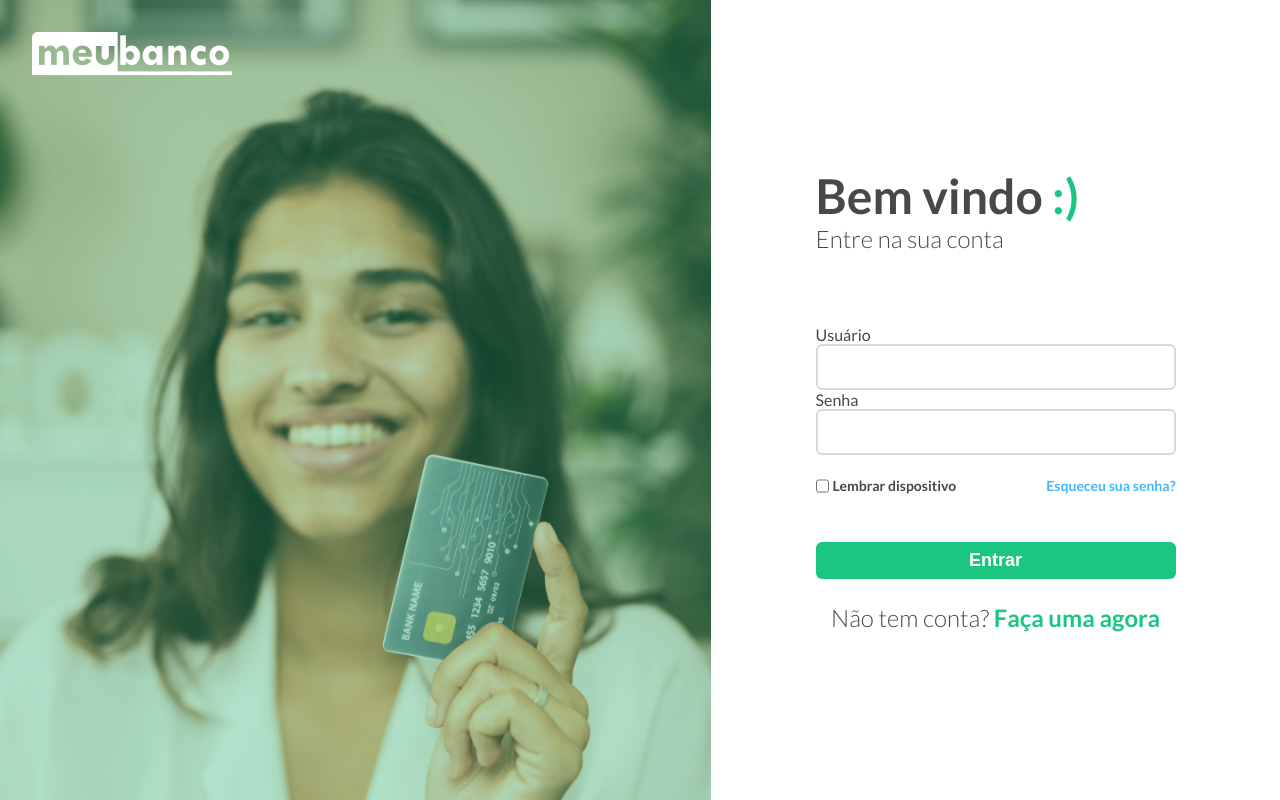
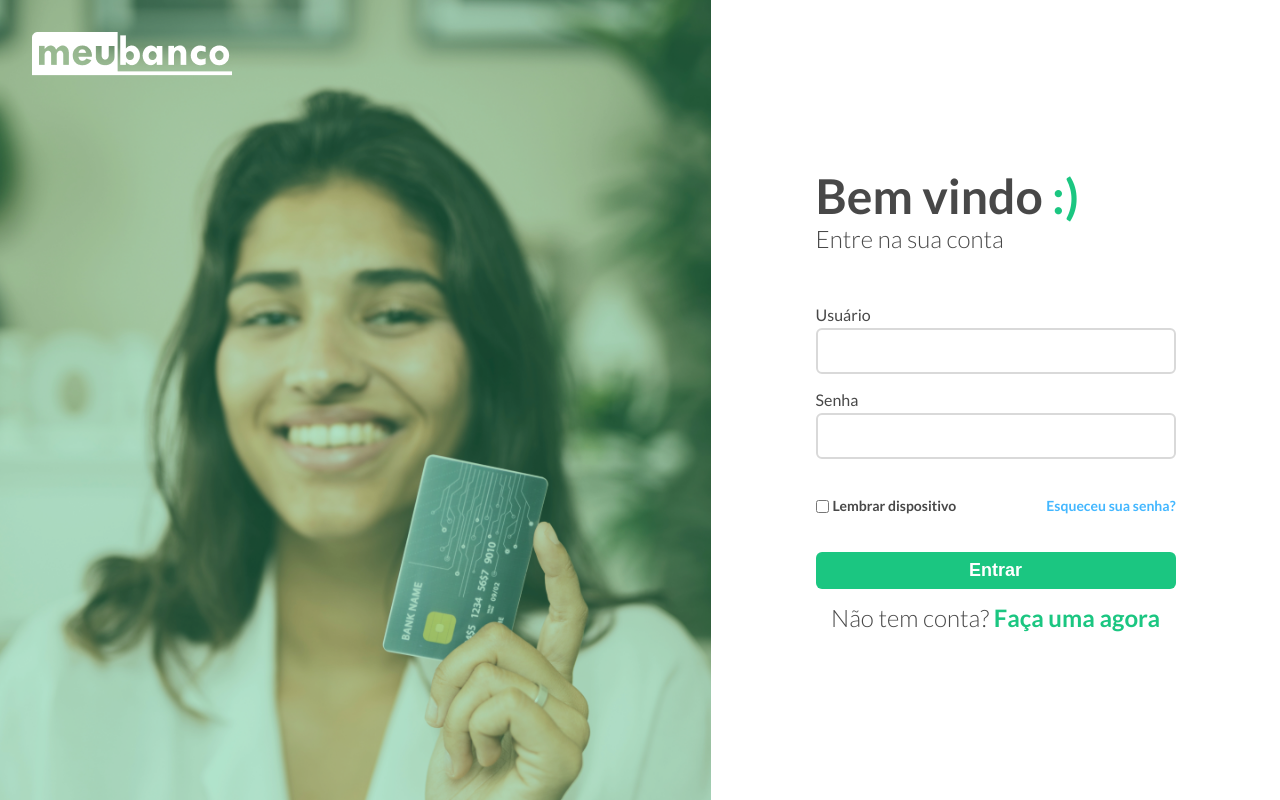
Before and after one commit to pefecomemo/login5telas, a React (Create React App) app: page / in a window 1280 px wide. Built offline with nearby package versions, Linux system fonts and the light colour scheme.

Commit message:
pente fino login css

```diff
--- a/src/components/login/login.css
+++ b/src/components/login/login.css
@@ -121,6 +121,10 @@
 
 }
 
+.loginBloco2 label {
+    gap: 4px;
+}
+
 #password, #User{
     font-size: 18px;
     font-weight: 400;
@@ -129,6 +133,8 @@
     text-underline-position: from-font;
     text-decoration-skip-ink: none;
     color: #484848;
+    margin-bottom: 16px;
+
 
 }
 
@@ -151,6 +157,7 @@
 
 .suporteLoginLembrar{
     display: flex;
+    align-items: center;
 
 }
 
```
